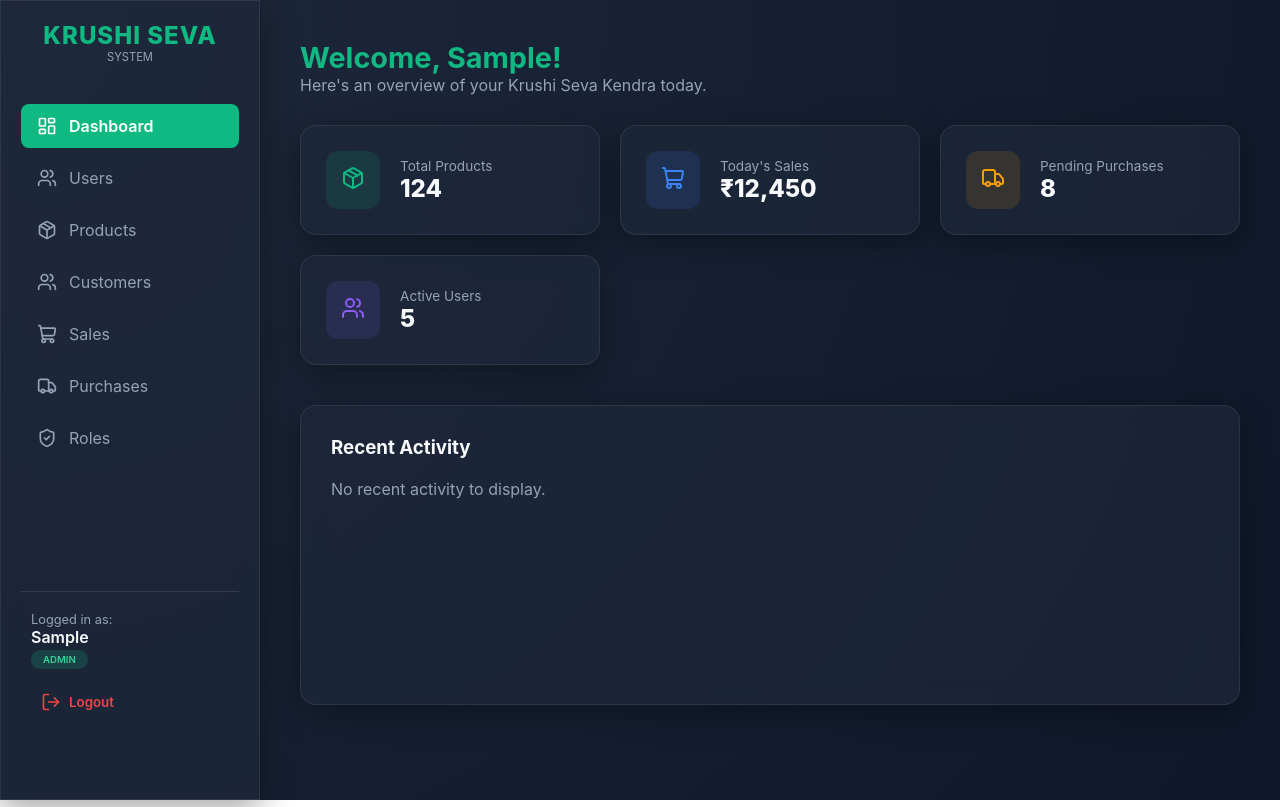
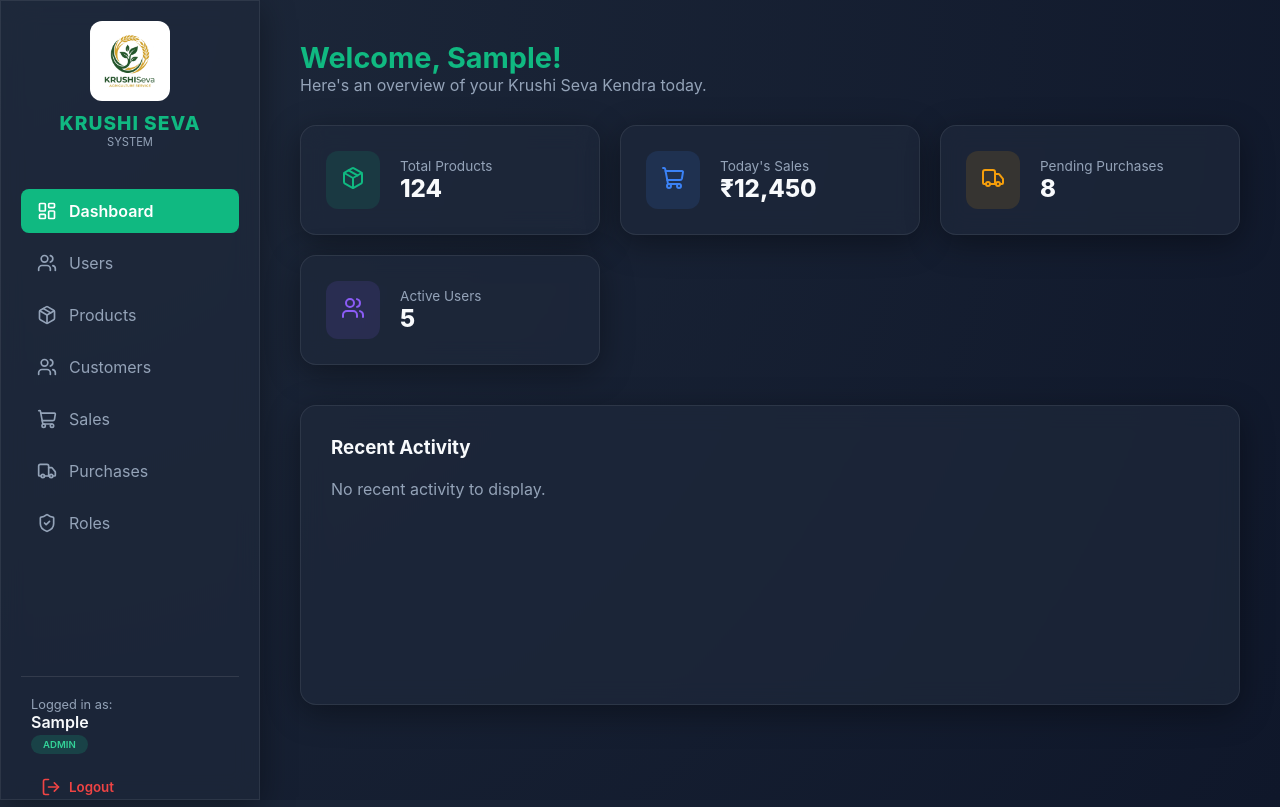
Before and after one commit to ameypatil2820/krushi-seva-kendra-system, a React app in the folder frontend/: page /register-admin in a window 1280 px wide. Both pictures are taken after typing "Sample", "name@example.com", "Sample123" into the empty fields and a click on the button "Initialize System". Built offline with nearby package versions, Linux system fonts and the light colour scheme; the HTML template or start-up script is replaced by a standard one.

Commit message:
feat: implement login page, sidebar navigation, and project assets

```diff
--- a/frontend/src/adminauth/components/Sidebar.jsx
+++ b/frontend/src/adminauth/components/Sidebar.jsx
@@ -10,6 +10,8 @@ import {
   ShieldCheck,
   LogOut
 } from 'lucide-react';
+
+import logo from '../../assets/logo.png';
 
 const Sidebar = () => {
   const { user, logout, hasPermission } = useAuth();
@@ -31,9 +33,10 @@ const Sidebar = () => {
 
   return (
     <aside className="sidebar glass-card" style={{ width: '260px', height: '100vh', padding: '20px', borderRadius: '0' }}>
-      <div className="brand" style={{ marginBottom: '40px', textAlign: 'center' }}>
-        <h2 style={{ color: 'var(--primary)', fontWeight: '800', letterSpacing: '1px' }}>KRUSHI SEVA</h2>
-        <p style={{ fontSize: '0.7rem', color: 'var(--text-secondary)' }}>SYSTEM</p>
+      <div className="brand" style={{ marginBottom: '40px', textAlign: 'center', display: 'flex', flexDirection: 'column', alignItems: 'center' }}>
+        <img src={logo} alt="Krushi Seva Logo" style={{ width: '80px', height: '80px', marginBottom: '10px', borderRadius: '12px' }} />
+        <h2 style={{ color: 'var(--primary)', fontWeight: '800', letterSpacing: '1px', fontSize: '1.2rem', margin: '0' }}>KRUSHI SEVA</h2>
+        <p style={{ fontSize: '0.7rem', color: 'var(--text-secondary)', margin: '0' }}>SYSTEM</p>
       </div>
 
       <nav style={{ display: 'flex', flexDirection: 'column', gap: '8px', height: 'calc(100% - 140px)' }}>
--- a/frontend/src/adminauth/pages/auth/Login.jsx
+++ b/frontend/src/adminauth/pages/auth/Login.jsx
@@ -3,6 +3,8 @@ import { useNavigate, Link } from 'react-router-dom';
 import { useAuth } from '../../context/AuthContext';
 import { LogIn } from 'lucide-react';
 import { STORAGE_KEYS, getFromStorage } from '../../utils/storage';
+
+import logo from '../../../assets/logo.png';
 
 const Login = () => {
   const [formData, setFormData] = useState({ email: '', password: '' });
@@ -33,6 +35,7 @@ const Login = () => {
     <div className="flex-center" style={{ height: '100vh', padding: '20px' }}>
       <div className="glass-card animate-fade" style={{ width: '100%', maxWidth: '400px', padding: '40px' }}>
         <div style={{ textAlign: 'center', marginBottom: '30px' }}>
+          <img src={logo} alt="Krushi Seva Logo" style={{ width: '100px', height: '100px', marginBottom: '20px', borderRadius: '20px' }} />
           <h2 style={{ color: 'var(--primary)', marginBottom: '10px' }}>Welcome Back</h2>
           <p style={{ color: 'var(--text-secondary)', fontSize: '0.9rem' }}>Sign in to manage your Krushi Seva Kendra</p>
         </div>
```
Also changed, not shown: frontend/src/assets/logo.png (added), 1 other file (tests, documents, lock files or other folders).
